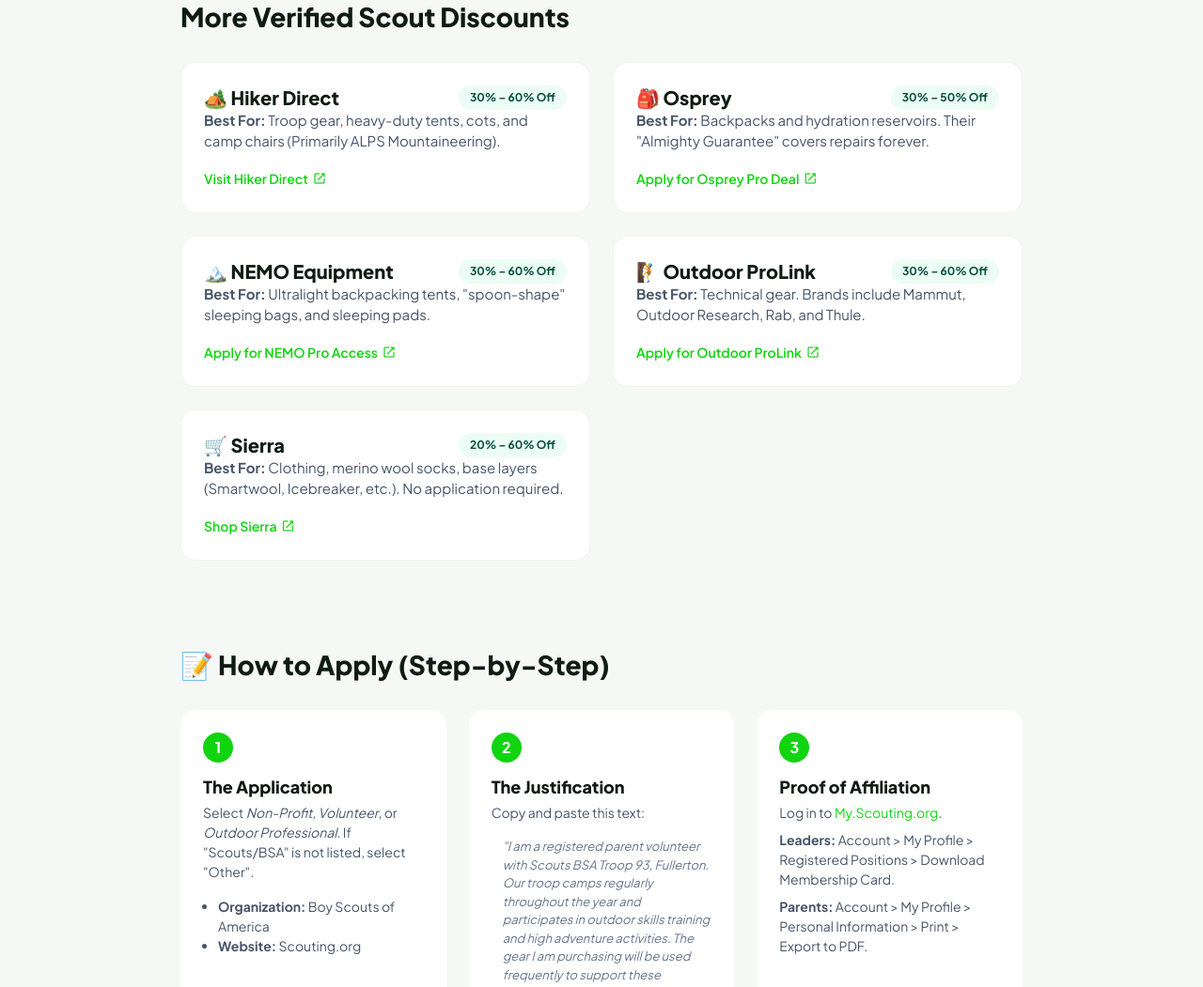
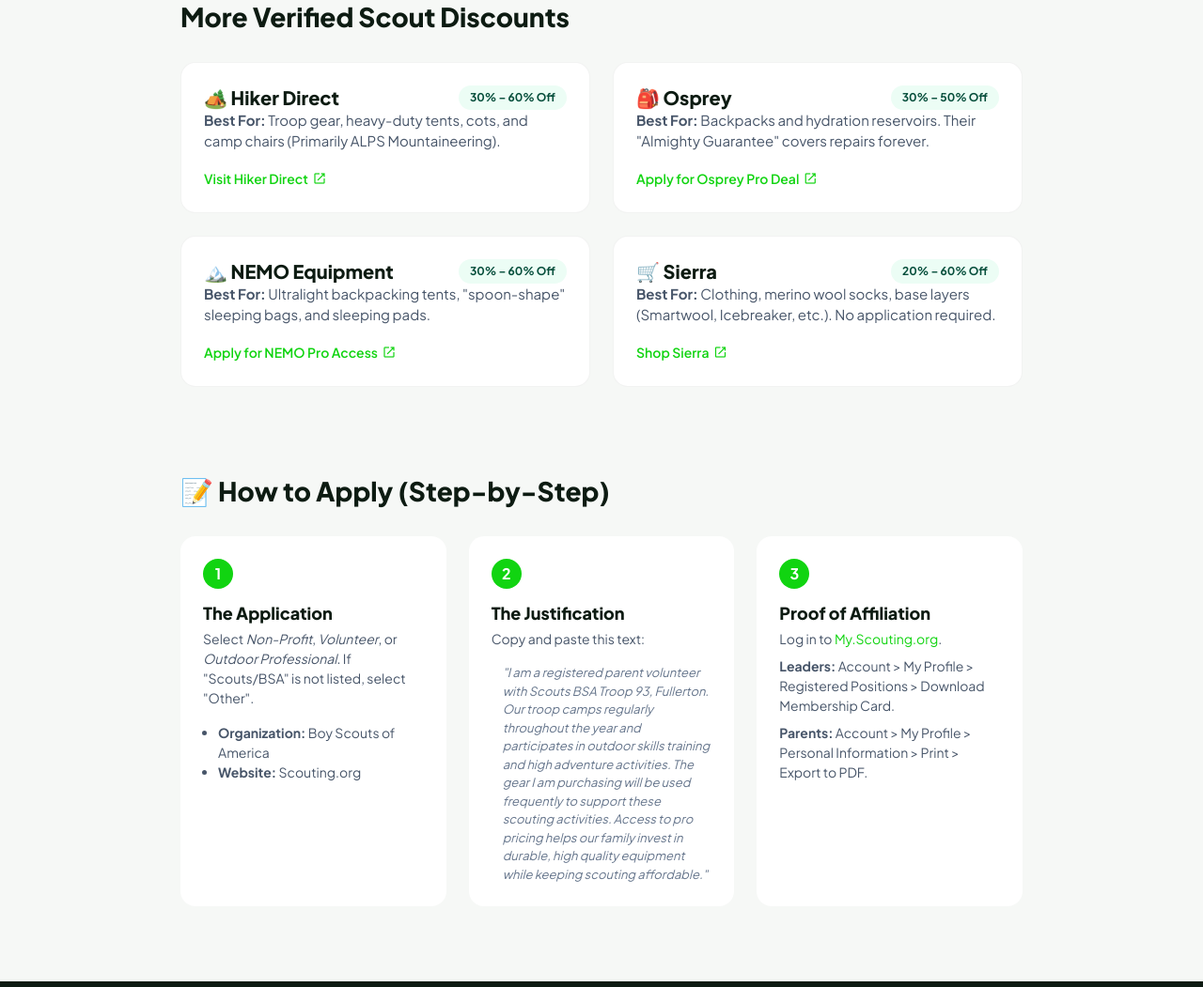
Before and after one commit to sanjayguragain/troop93website, a website: page resources/volunteer-gear-discounts.html in a window 1280 px wide. Shown: the part 1254-2305 px from the top of the page at 94% size. Drawn offline with nearby package versions, Linux system fonts and the light colour scheme.

Commit message:
Remove Outdoor ProLink discount section

```diff
--- a/resources/volunteer-gear-discounts.html
+++ b/resources/volunteer-gear-discounts.html
@@ -179,24 +179,6 @@
                         </a>
                     </div>
 
-                    <!-- Outdoor ProLink -->
-                    <div class="card" style="padding: 1.5rem;">
-                        <div class="flex items-center justify-between mb-2">
-                            <h3 style="font-size: 1.25rem;">🧗 Outdoor ProLink</h3>
-                            <span
-                                style="background: var(--moss-light); color: var(--moss-dark); padding: 0.25rem 0.75rem; border-radius: 1rem; font-size: 0.75rem; font-weight: 700;">30%
-                                – 60% Off</span>
-                        </div>
-                        <p style="font-size: 0.9375rem; color: var(--slate-600); margin-bottom: 1rem;"><strong>Best
-                                For:</strong> Technical gear. Brands include Mammut, Outdoor Research, Rab, and Thule.
-                        </p>
-                        <a href="https://outdoorprolink.com/outdoor-pro-deals" target="_blank"
-                            style="color: var(--primary); font-weight: 600; font-size: 0.875rem; display: inline-flex; align-items: center; gap: 0.25rem;">
-                            Apply for Outdoor ProLink <span class="material-symbols-outlined"
-                                style="font-size: 1rem;">open_in_new</span>
-                        </a>
-                    </div>
-
                     <!-- Sierra -->
                     <div class="card" style="padding: 1.5rem;">
                         <div class="flex items-center justify-between mb-2">
```
